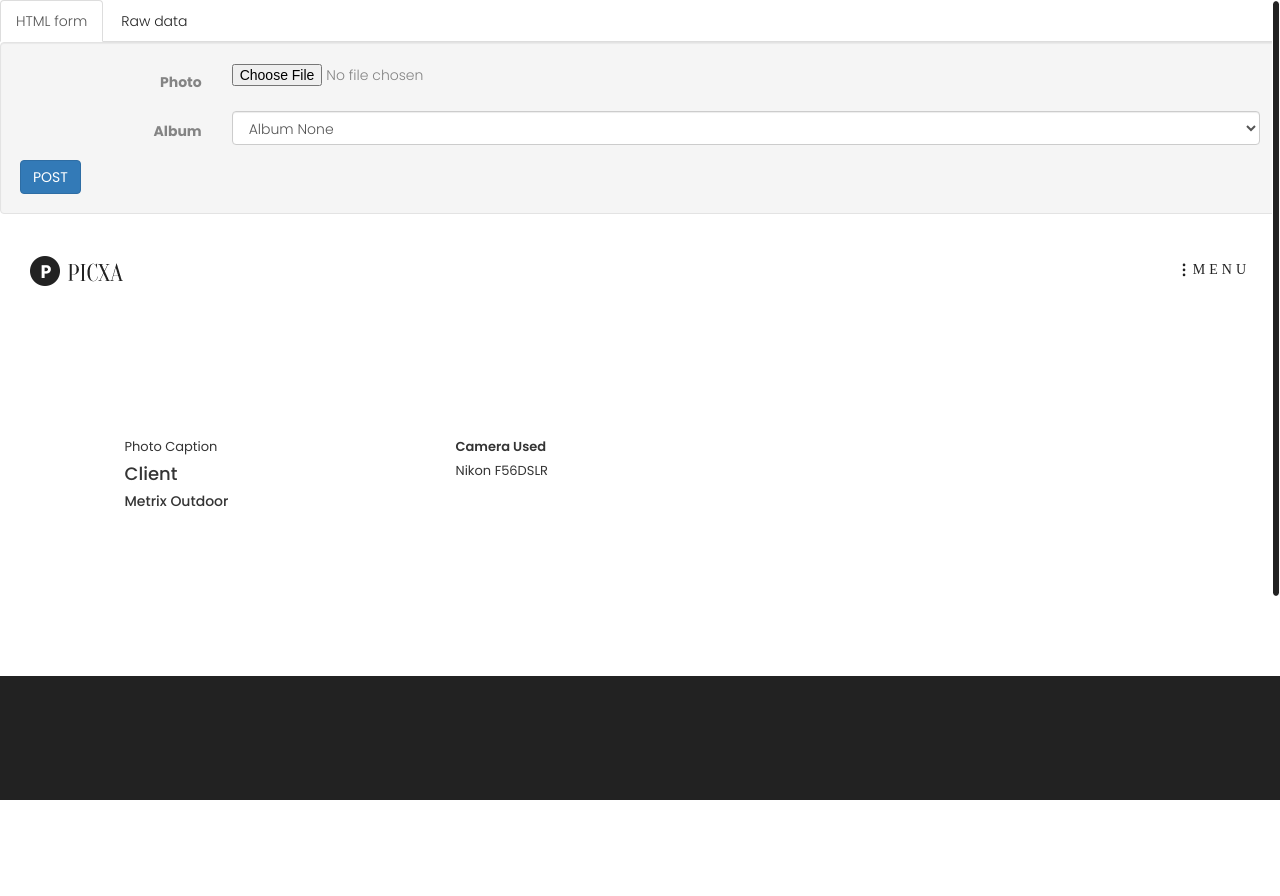
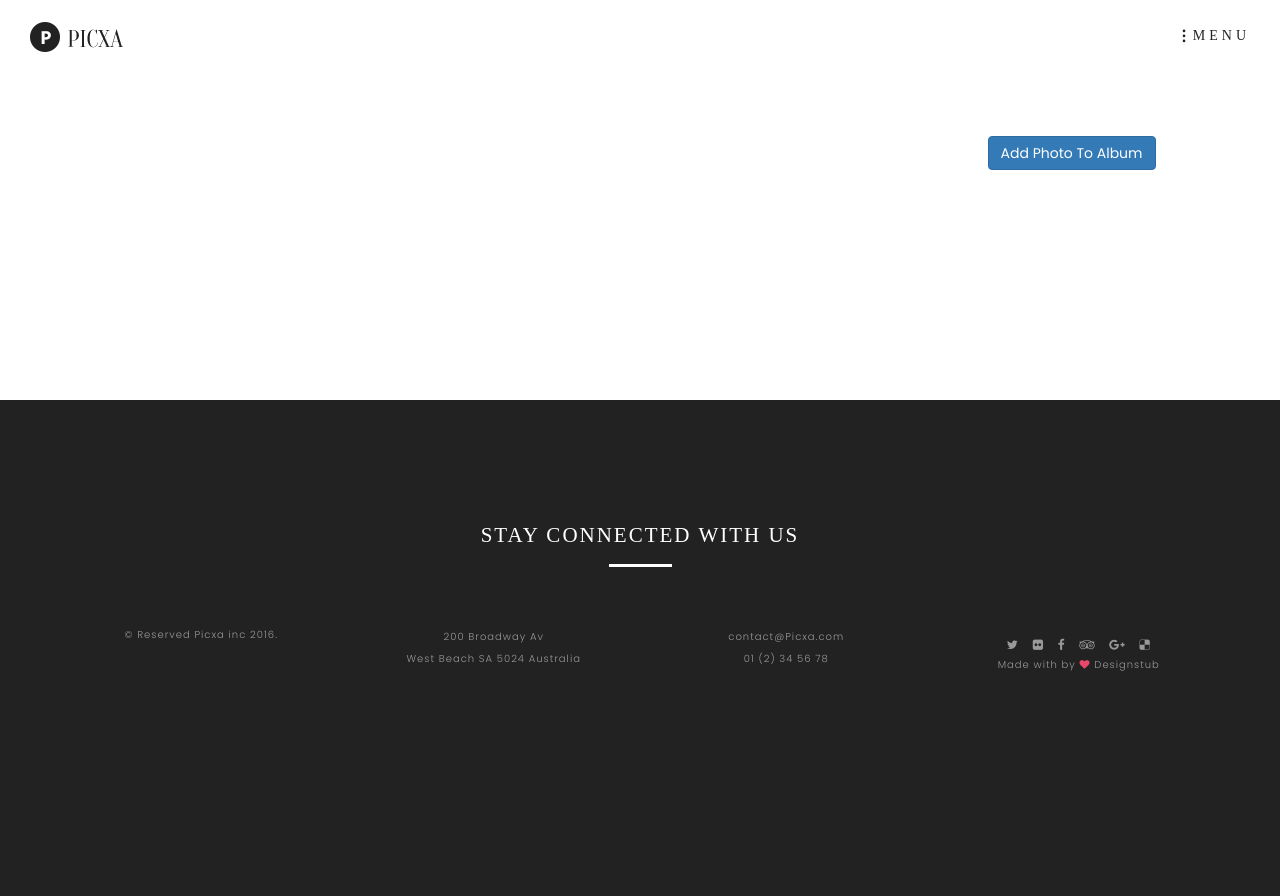
Before and after one commit to togayyazar/Photo_Album_Web, a Django app: page /details/ in a window 1280 px wide. Shown: the top 896 px of the page. After the commit the page ends 671 px from the top, so only its background shows below. Run offline with Django 3.2, Linux system fonts and the light colour scheme; some libraries are stand-ins or nearby versions; some web fonts are replaced.

Commit message:
Changing Parameters For Photo Uploading (Issue #11)

```diff
--- a/albums/templates/details.html
+++ b/albums/templates/details.html
@@ -30,7 +30,116 @@
   </head>
   <body>
 
-<div class="tabbable">
+
+            <!-- header -->
+            <header id="header" class="header">
+            	<div class="container-fluid">
+                	<hgroup>
+                    	<!-- logo -->
+                        	<h1>
+                            	<a href="index2.html" title="Picxa"><img src="/static/images/logo.png" alt="Picxa" title="Picxa"/></a>
+                            </h1>
+                        <!-- logo -->
+                        <!-- nav -->
+                        <nav>
+                            <div class="menu-expanded">
+                            	<div class="nav-icon">
+                                	<div id="menu" class="menu"></div>
+                                    <p>menu</p>
+                                </div>
+                                <div class="cross">
+                                    <span class="linee linea1"></span>
+                                    <span class="linee linea2"></span>
+                                    <span class="linee linea3"></span>
+                                </div>
+                                <div class="main-menu">
+                                    <ul>
+                                        <li><a href="index.html">Home</a></li>
+                                        <li><a href="about.html">About</a></li>
+                                        <li><a href="blog.html">blog</a></li>
+                                        <li><a href="contact.html">contact</a></li>
+                                    </ul>
+                                </div>
+                            </div>
+                        </nav>
+                        <!-- nav -->
+                    </hgroup>
+                </div>
+            </header>
+            <!-- header -->
+            <!-- main-wrapper-inner -->
+        	<main class="main-wrapper-inner" id="container">
+            	<div class="container">
+                	<div class="wrapper-inner">
+                        <ul id="photos-list" class="small-block-grid-2 medium-block-grid-3 large-block-grid-3 masonry">
+      </ul>
+                    	<!-- details-image -->
+            <div>
+            <button type="button" class="btn btn-primary waves-effect waves-circle waves-float pull-right" data-toggle="modal" data-target="#AddPhotoCreateModal">Add Photo To Album</button>
+            </div>
+                        <!-- details-image -->
+                        <!-- content -->
+                        <!-- content -->
+                        <!-- details-image -->
+                        <figure class="details-image">
+                        </figure>
+                        <!-- details-image -->
+                        <!-- details-image -->
+                        <figure class="details-image">
+                        </figure>
+                        <!-- details-image -->
+                    </div>
+                </div>
+            </main>
+          <!-- main-wrapper-inner -->
+         <!-- footer -->
+         <footer class="footer">
+            <h3>Stay connected with us</h3>
+            <div class="container footer-bot">
+                <div class="row">
+                	<!-- logo -->
+                    <div class="col-xs-12 col-sm-6 col-md-3 col-lg-3">
+                    	<p class="copy-right">&copy; Reserved Picxa inc 2016.</p>
+                    </div>
+                    <!-- logo -->
+                    <!-- address -->
+                     <div class="col-xs-12 col-sm-6 col-md-3 col-lg-3 padding-top">
+                    	<address><p>200 Broadway Av</p>
+        <p>West Beach SA 5024  Australia</p></address>
+                    </div>
+                    <!-- address -->
+                    <!-- email -->
+                     <div class="col-xs-12 col-sm-6 col-md-3 col-lg-3 padding-top">
+                            <p><a href="mailto:contact@Picxa.com">contact@Picxa.com</a></p>
+                            <p>01 (2) 34 56 78</p>
+                    </div>
+                    <!-- email -->
+                    <!-- social -->
+                     <div class="col-xs-12 col-sm-6 col-md-3 col-lg-3 padding-top">
+                     	<ul class="social">
+                        	<li><a href="#"><i class="fa fa-twitter" aria-hidden="true"></i></a></li>
+                            <li><a href="#"><i class="fa fa-flickr" aria-hidden="true"></i></a></li>
+                            <li><a href="#"><i class="fa fa-facebook" aria-hidden="true"></i></a></li>
+                            <li><a href="#"><i class="fa fa-tripadvisor" aria-hidden="true"></i></a></li>
+                            <li><a href="#"><i class="fa fa-google-plus" aria-hidden="true"></i></a></li>
+                            <li><a href="#"><i class="fa fa-delicious" aria-hidden="true"></i></a></li>
+                        </ul>
+                    	<p class="made-by">Made with by <i class="fa fa-heart" aria-hidden="true"></i> <a href="http://www.designstub.com/" target="_blank">Designstub</a><p>
+                    </div>
+                    <!-- social -->
+                </div>
+            </div>
+        </footer>
+        <!-- footer -->
+>    <div class="modal fade" id="AddPhotoCreateModal" role="dialog" >
+        <div class="modal-dialog">
+            <div class="modal-content">
+                <div class="modal-header">
+                    <h4 class="modal-title">
+                        <span>Create Album</span>
+                    </h4>
+                </div
+                    <div class="tabbable">
 
                     <ul class="nav nav-tabs form-switcher">
                       <li class="active">
@@ -87,7 +196,7 @@
   <div class="col-sm-10">
     <select class="form-control" name="album">
 
-            <option value={{ album }} >Album {{ album }}</option>
+            <option value={{ album }}>Album {{ album }}</option>
 
     </select>
 
@@ -152,126 +261,9 @@
                     </div>
                   </div>
                 </div>
-
-            <!-- header -->
-            <header id="header" class="header">
-            	<div class="container-fluid">
-                	<hgroup>
-                    	<!-- logo -->
-                        	<h1>
-                            	<a href="index2.html" title="Picxa"><img src="/static/images/logo.png" alt="Picxa" title="Picxa"/></a>
-                            </h1>
-                        <!-- logo -->
-                        <!-- nav -->
-                        <nav>
-                            <div class="menu-expanded">
-                            	<div class="nav-icon">
-                                	<div id="menu" class="menu"></div>
-                                    <p>menu</p>
-                                </div>
-                                <div class="cross">
-                                    <span class="linee linea1"></span>
-                                    <span class="linee linea2"></span>
-                                    <span class="linee linea3"></span>
-                                </div>
-                                <div class="main-menu">
-                                    <ul>
-                                        <li><a href="index.html">Home</a></li>
-                                        <li><a href="about.html">About</a></li>
-                                        <li><a href="blog.html">blog</a></li>
-                                        <li><a href="contact.html">contact</a></li>
-                                    </ul>
-                                </div>
-                            </div>
-                        </nav>
-                        <!-- nav -->
-                    </hgroup>
-                </div>
-            </header>
-            <!-- header -->
-            <!-- main-wrapper-inner -->
-        	<main class="main-wrapper-inner" id="container">
-            	<div class="container">
-                	<div class="wrapper-inner">
-                        <ul id="photos-list" class="small-block-grid-2 medium-block-grid-3 large-block-grid-3 masonry">
-      </ul>
-                    	<!-- details-image -->
-                    	<figure class="details-image">
-
-                        </figure>
-                        <!-- details-image -->
-                        <!-- content -->
-                        <div class="details-content">
-                        	<!-- left -->
-                        	<section class="inner-left">
-                            	<header>
-                                	<h3>Photo Caption</h3>
-                                    <h4>Client</h4>
-                                    <h5>Metrix Outdoor</h5>
-                                </header>
-                            </section>
-                            <!-- left -->
-                            <!-- right -->
-                            <section class="inner-right">
-                                <header>
-                                    <h2>Camera Used</h2>
-                                    <h3>Nikon F56DSLR</h3>
-                                </header>
-                            </section>
-                            <!-- right -->
-                        </div>
-                        <!-- content -->
-                        <!-- details-image -->
-                        <figure class="details-image">
-                        </figure>
-                        <!-- details-image -->
-                        <!-- details-image -->
-                        <figure class="details-image">
-                        </figure>
-                        <!-- details-image -->
-                    </div>
-                </div>
-            </main>
-          <!-- main-wrapper-inner -->
-         <!-- footer -->
-         <footer class="footer">
-            <h3>Stay connected with us</h3>
-            <div class="container footer-bot">
-                <div class="row">
-                	<!-- logo -->
-                    <div class="col-xs-12 col-sm-6 col-md-3 col-lg-3">
-                    	<p class="copy-right">&copy; Reserved Picxa inc 2016.</p>
-                    </div>
-                    <!-- logo -->
-                    <!-- address -->
-                     <div class="col-xs-12 col-sm-6 col-md-3 col-lg-3 padding-top">
-                    	<address><p>200 Broadway Av</p>
-        <p>West Beach SA 5024  Australia</p></address>
-                    </div>
-                    <!-- address -->
-                    <!-- email -->
-                     <div class="col-xs-12 col-sm-6 col-md-3 col-lg-3 padding-top">
-                            <p><a href="mailto:contact@Picxa.com">contact@Picxa.com</a></p>
-                            <p>01 (2) 34 56 78</p>
-                    </div>
-                    <!-- email -->
-                    <!-- social -->
-                     <div class="col-xs-12 col-sm-6 col-md-3 col-lg-3 padding-top">
-                     	<ul class="social">
-                        	<li><a href="#"><i class="fa fa-twitter" aria-hidden="true"></i></a></li>
-                            <li><a href="#"><i class="fa fa-flickr" aria-hidden="true"></i></a></li>
-                            <li><a href="#"><i class="fa fa-facebook" aria-hidden="true"></i></a></li>
-                            <li><a href="#"><i class="fa fa-tripadvisor" aria-hidden="true"></i></a></li>
-                            <li><a href="#"><i class="fa fa-google-plus" aria-hidden="true"></i></a></li>
-                            <li><a href="#"><i class="fa fa-delicious" aria-hidden="true"></i></a></li>
-                        </ul>
-                    	<p class="made-by">Made with by <i class="fa fa-heart" aria-hidden="true"></i> <a href="http://www.designstub.com/" target="_blank">Designstub</a><p>
-                    </div>
-                    <!-- social -->
-                </div>
             </div>
-        </footer>
-        <!-- footer -->
+        </div>
+    </div>
 
 
     <!-- jQuery -->
@@ -292,10 +284,11 @@
             var str=value.photo.replace("/photos/app/albums",""); <!-- Burası localde calistirirken degisebilir-->
                     console.log(str);
         if (value.album=={{ album }})
-        $('#photos-list').append("<li class=><figure class='image'><img width=500 height=500 src='" + str + "'/>" + "</figure></li>");
+        $('#photos-list').append("<li  <figure class='image'><img  src='" + str + "'/>" + "</figure></li>");
     });
     });
 </script>
 
+
   </body>
 </html>
--- a/albums/templates/index.html
+++ b/albums/templates/index.html
@@ -106,14 +106,14 @@
 
 </main>
 
-    <div class="modal fade" id="PhotoCreateModal" role="dialog" >
+>    <div class="modal fade" id="PhotoCreateModal" role="dialog" >
         <div class="modal-dialog">
             <div class="modal-content">
                 <div class="modal-header">
                     <h4 class="modal-title">
                         <span>Create Album</span>
                     </h4>
-                </div>
+                </div
                 <div class="modal-body">
                     <div class="tabbable">
                         <ul class="nav nav-tabs form-switcher">
```
